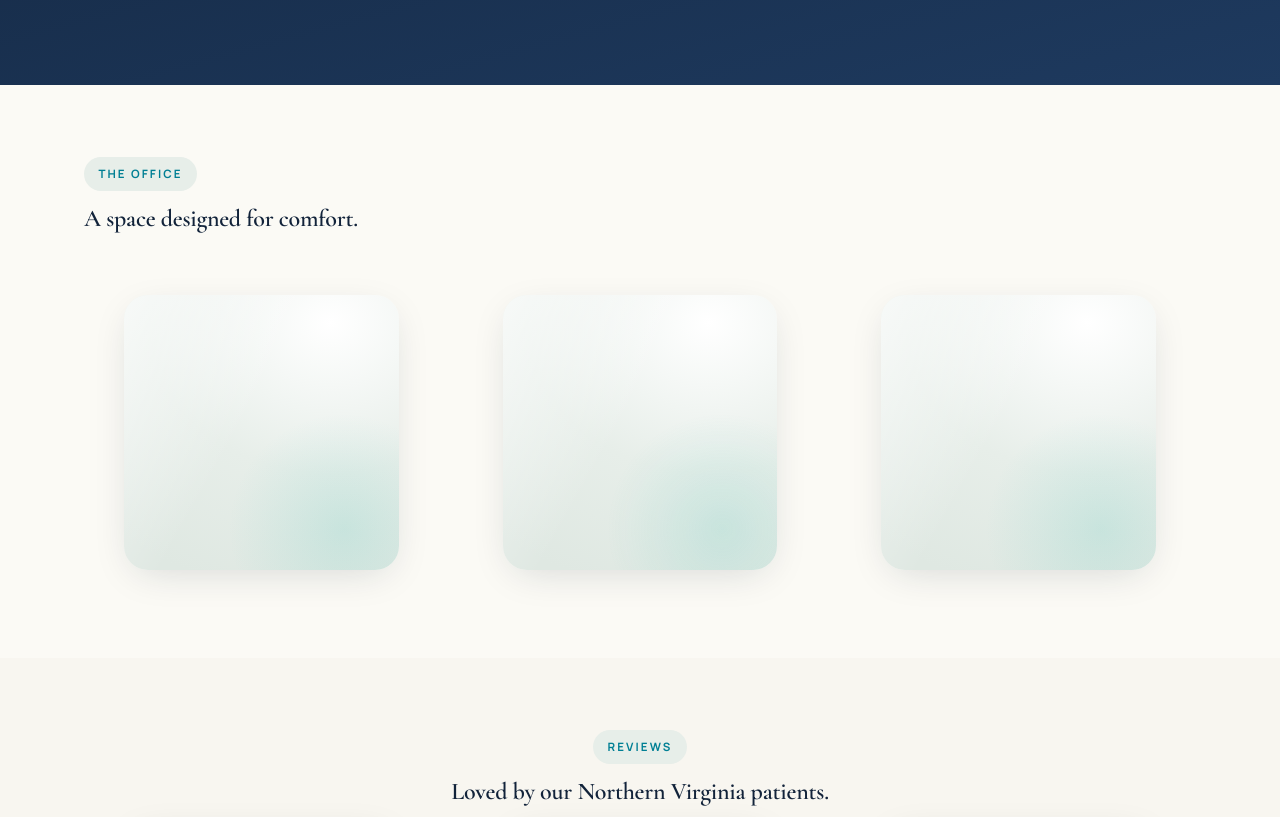
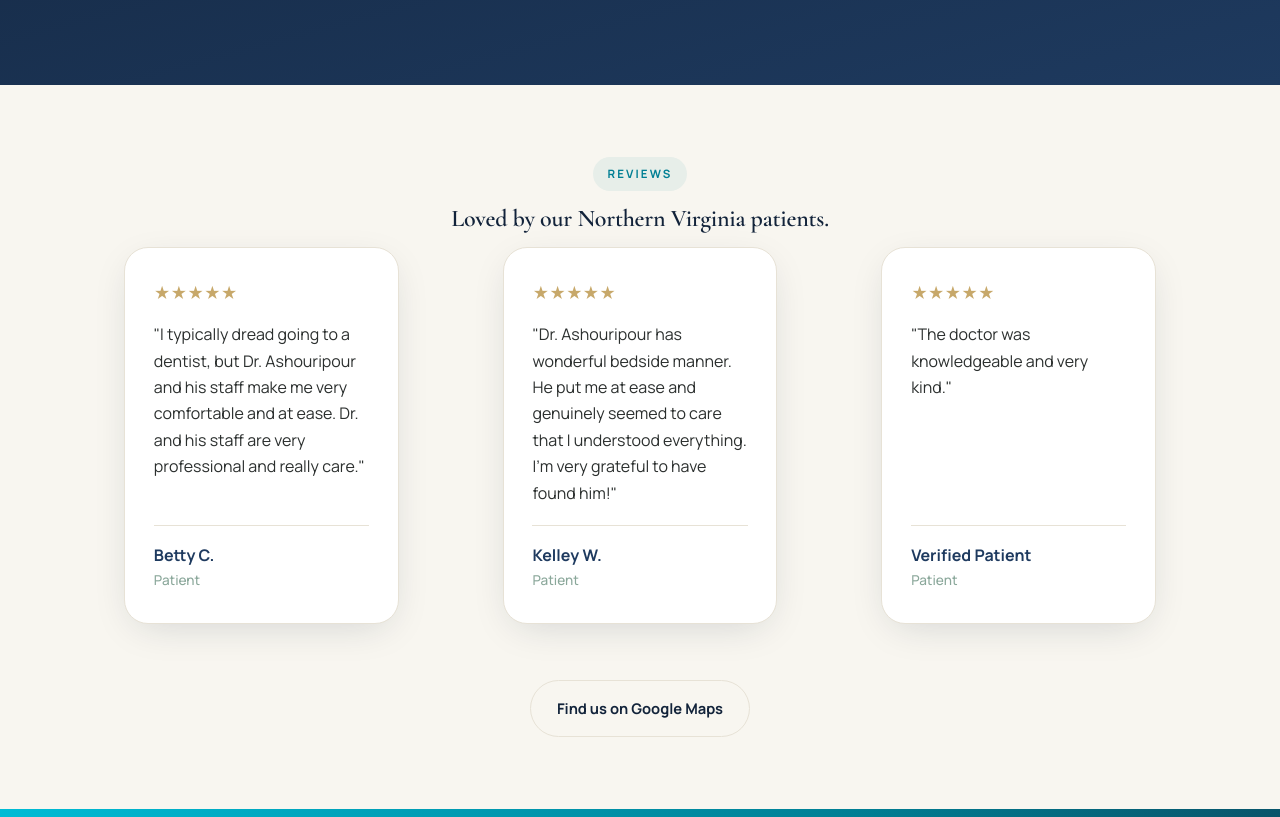
Before and after one commit to mjacobg2002-ant/one-loudoun-dental, a plain HTML site: page index.html in a window 1280 px wide. Shown: the part 4166-4983 px from the top of the page. Drawn offline with nearby package versions, Linux system fonts and the light colour scheme.

Commit message:
Remove empty office-photo gallery (placeholders read as unfinished); restore when real photos exist

```diff
--- a/index.html
+++ b/index.html
@@ -540,19 +540,10 @@ body.menu-open{overflow:hidden}
 </section>
 
 <!-- ===== GALLERY ===== -->
-<section class="section gallery">
-  <div class="container-x">
-    <div class="services__head reveal">
-      <span class="eyebrow">The office</span>
-      <h2 class="section-title" style="margin-top:1rem">A space designed for comfort.</h2>
-    </div>
-    <div class="gal-grid">
-      <figure class="figpanel ratio-1-1 reveal"><img src="assets/img/office-1.jpg" alt="Office interior" onerror="this.style.display='none'" /></figure>
-      <figure class="figpanel ratio-1-1 reveal"><img src="assets/img/office-2.jpg" alt="Treatment room" onerror="this.style.display='none'" /></figure>
-      <figure class="figpanel ratio-1-1 reveal"><img src="assets/img/office-3.jpg" alt="Reception" onerror="this.style.display='none'" /></figure>
-    </div>
-  </div>
-</section>
+<!-- ===== OFFICE GALLERY =====
+     Removed until real office photos exist. To re-enable, drop
+     office-1.jpg / office-2.jpg / office-3.jpg into assets/img and
+     restore the <section class="section gallery"> block (see git history). -->
 
 <!-- ===== TESTIMONIALS ===== -->
 <section class="section testi">
```
